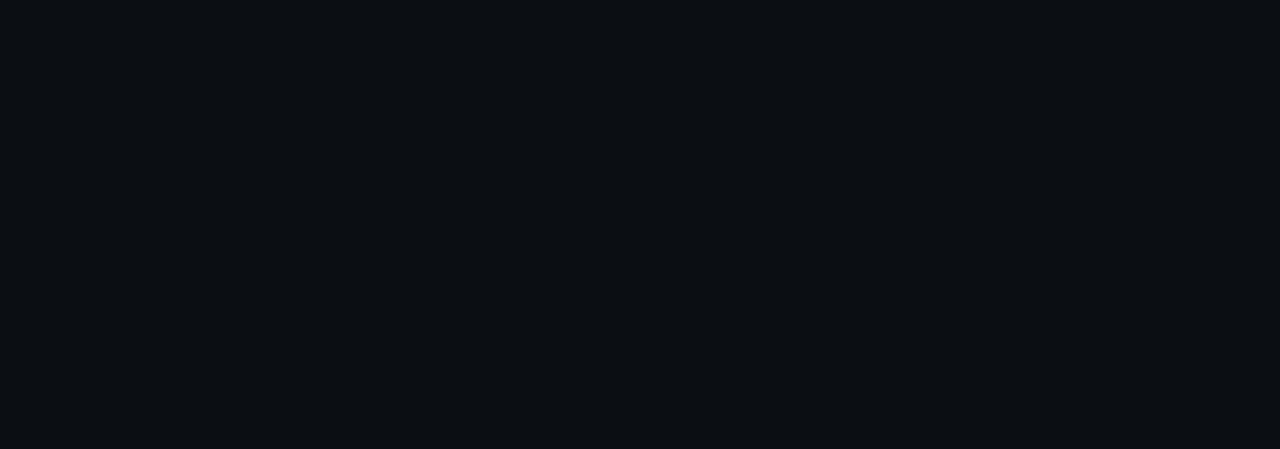
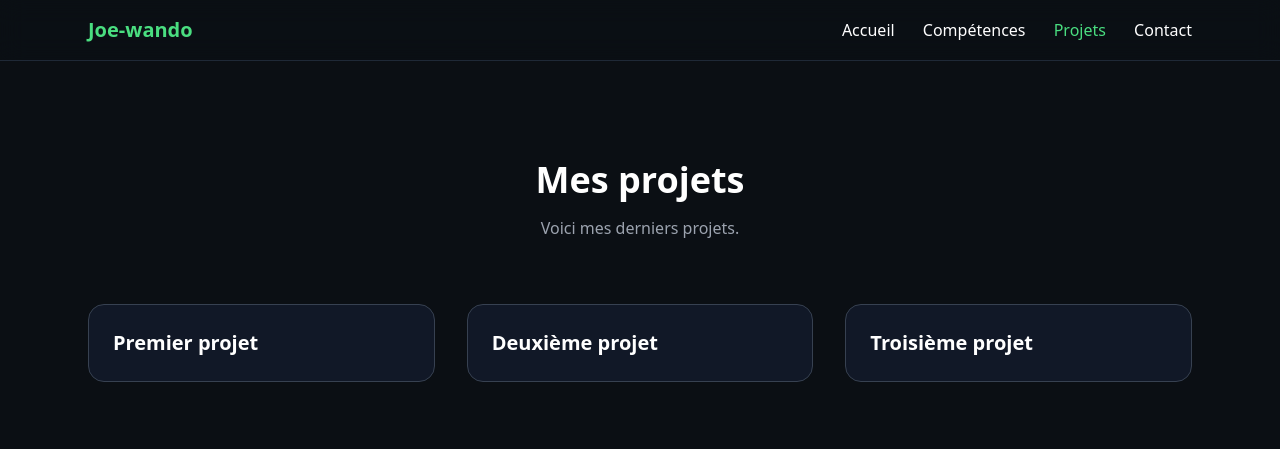
Before and after one commit to Joe-Wando/Portofolio, a website: page src/projets.html in a window 1280 px wide. Drawn offline with nearby package versions, Linux system fonts and the light colour scheme.

Commit message:
préparation des boites pour mes projets

```diff
--- a/src/projets.html
+++ b/src/projets.html
@@ -1,12 +1,54 @@
-<!DOCTYPE html>
+<!doctype html>
 <html lang="fr">
   <head>
-  <meta charset="UTF-8">
+    <meta charset="UTF-8" />
     <title>Projets</title>
     <script src="https://cdn.tailwindcss.com"></script>
   </head>
 
   <body class="bg-[#0b0f14] text-white">
+    <header
+      class="fixed top-0 left-0 w-full bg-[#0b0f14]/80 backdrop-blur-md border-b border-gray-800"
+    >
+      <div
+        class="max-w-6xl mx-auto flex justify-between items-center px-6 py-4"
+      >
+        <h1 class="text-xl font-bold text-green-400">Joe-wando</h1>
 
+        <nav class="space-x-6 hidden md:block">
+          <a href="index.html" class="hover:text-green-400">Accueil</a>
+          <a href="competences.html" class="hover:text-green-400"
+            >Compétences</a
+          >
+          <a href="projets.html" class="text-green-400">Projets</a>
+          <a href="contact.html" class="hover:text-green-400">Contact</a>
+        </nav>
+      </div>
+    </header>
+
+    <main class="pt-24">
+      <section class="text-center py-16 px-6">
+        <h2 class="text-4xl font-bold mb-4">Mes projets</h2>
+        <p class="text-gray-400">Voici mes derniers projets.</p>
+      </section>
+
+      <section class="pb-16">
+        <div class="max-w-6xl mx-auto px-6">
+          <div class="grid md:grid-cols-2 lg:grid-cols-3 gap-8">
+            <div class="bg-[#111827] p-6 rounded-2xl border border-gray-700">
+              <h3 class="text-xl font-semibold">Premier projet</h3>
+            </div>
+
+            <div class="bg-[#111827] p-6 rounded-2xl border border-gray-700">
+              <h3 class="text-xl font-semibold">Deuxième projet</h3>
+            </div>
+
+            <div class="bg-[#111827] p-6 rounded-2xl border border-gray-700">
+              <h3 class="text-xl font-semibold">Troisième projet</h3>
+            </div>
+          </div>
+        </div>
+      </section>
+    </main>
   </body>
 </html>
```
Lines whose indentation alone changed are shown as unchanged.
